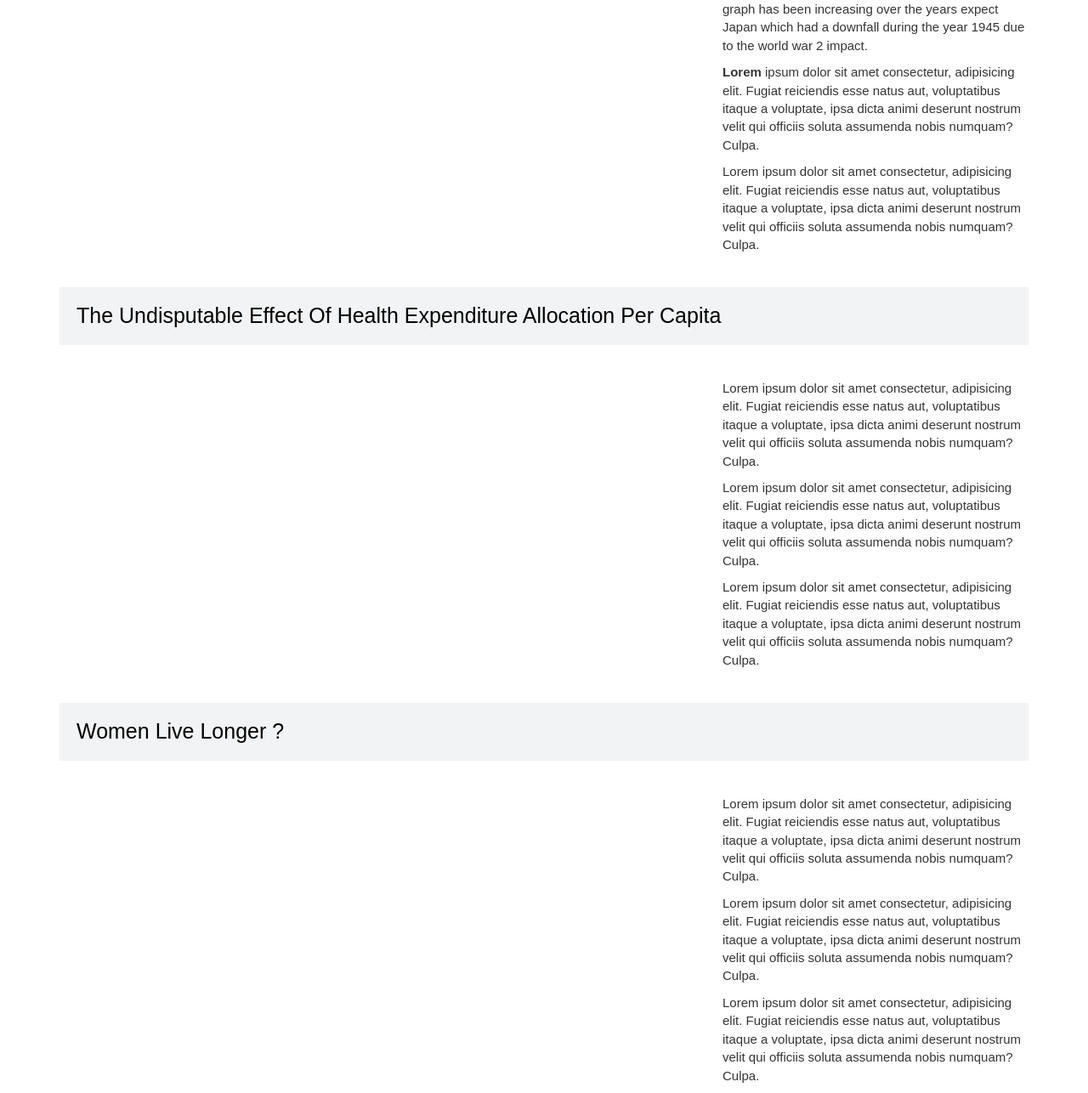
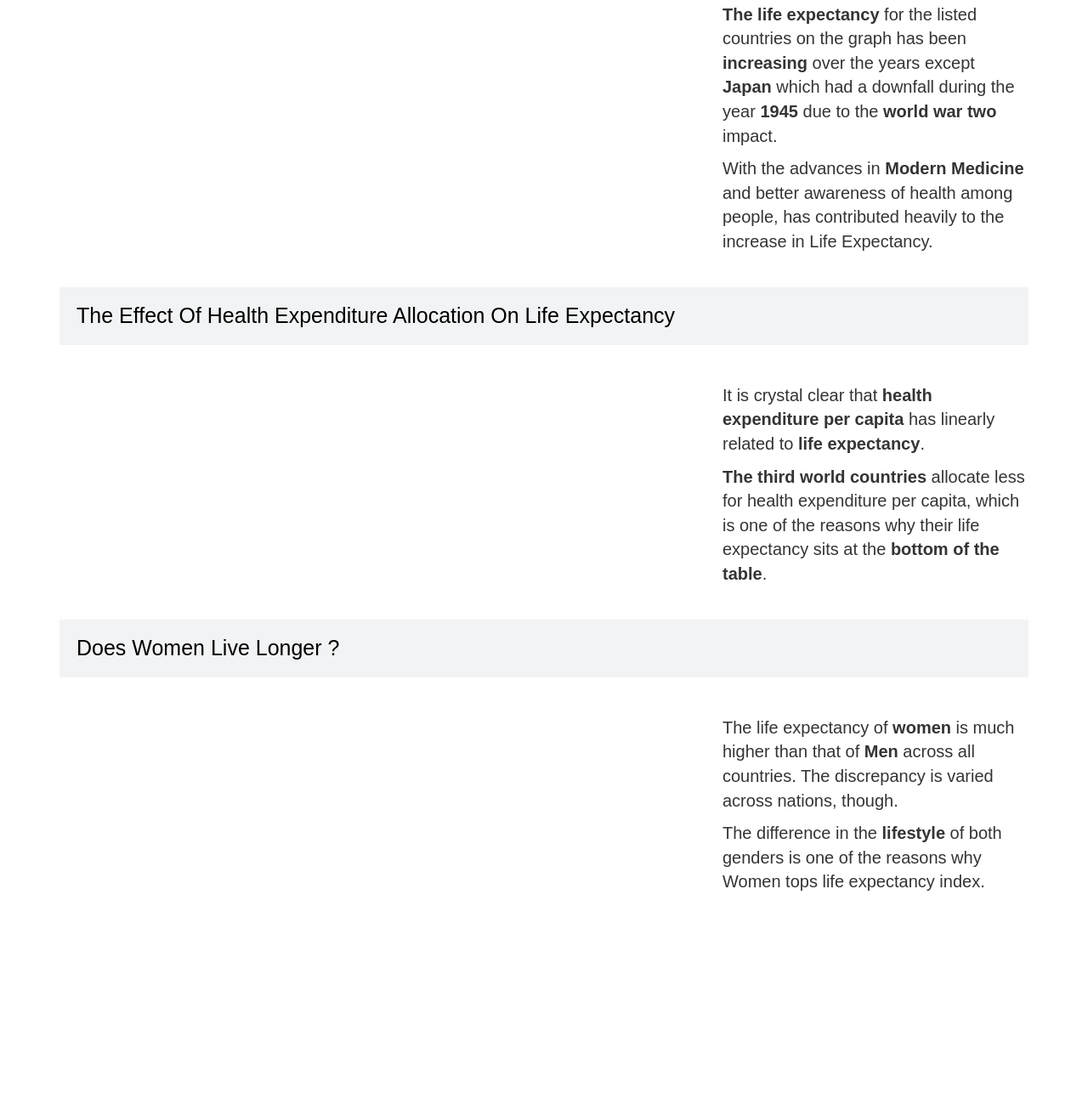
Before and after one commit to abinjohn1/Life-Expectancy-Around-The-World, a plain HTML site: page Vega_lite/index.html in a window 1280 px wide. Shown: the part 450-1736 px from the top of the page at 85% size. After the commit the page ends 1512 px from the top, so only its background shows below. Drawn offline with nearby package versions, Linux system fonts and the light colour scheme; a script that the page names is missing.

Commit message:
Update index.html

```diff
--- a/Vega_lite/index.html
+++ b/Vega_lite/index.html
@@ -55,8 +55,8 @@
         }
 
         .p_text {
-            font-size: 15px;
-            margin-top: 20px;
+            font-size: 20px;
+            margin-top: 25px;
             color: #090909d2;
            text-justify: auto;
         }
@@ -78,7 +78,7 @@
             <div class="row mar25">
                 <div class="col-md-12">
 				<div class="p_text" margin-top:20px;>
-				     <p>In order to access the population health, Life Expectancy is the key metric.<br>
+				     <p>In order to access the <b>population health</b>, <b>Life Expectancy</b> is the key metric.<br>
 							Furthermore, Life expectancy provides us information about the average age of death in a population.
 							 </p>
 				</div>
@@ -127,21 +127,17 @@
 				 <div class="col-md-4 col-sm-6 col-xs-12">
                     <div class="p_text">
                         <p>
-The life expectancy for the listed countries on the graph has been increasing over the years expect Japan which had a downfall during  the year 1945 due to the world war 2 impact.
+<b>The life expectancy</b> for the listed countries on the graph has been <b>increasing</b> over the years except <b>Japan</b> which had a downfall during the year <b>1945</b> due to the <b>world war two</b> impact.
 </p>
-                        <p><b>Lorem</b> ipsum dolor sit amet consectetur, adipisicing elit. Fugiat reiciendis esse natus aut,
-                            voluptatibus itaque a voluptate, ipsa dicta animi deserunt nostrum velit qui officiis soluta
-                            assumenda nobis numquam? Culpa.</p>
-                        <p>Lorem ipsum dolor sit amet consectetur, adipisicing elit. Fugiat reiciendis esse natus aut,
-                            voluptatibus itaque a voluptate, ipsa dicta animi deserunt nostrum velit qui officiis soluta
-                            assumenda nobis numquam? Culpa.</p>
+                        <p>With the advances in  <b>Modern Medicine</b> and better awareness of health among people, has contributed heavily to the increase in Life Expectancy.</p>
+
                     </div>
                 </div>
             </div>
             <div class="row mar25">
                 <div class="col-md-12">
                     <h3 class="head2">
-                        The Undisputable Effect of Health Expenditure Allocation Per Capita
+                        The Effect of Health Expenditure Allocation On Life Expectancy
                     </h3>
                 </div>
                 <div class="col-md-8 col-sm-6 col-xs-12">
@@ -159,22 +155,16 @@ The life expectancy for the listed countries on the graph has been increasing ov
                 </div>
                 <div class="col-md-4 col-sm-6 col-xs-12">
                     <div class="p_text">
-                        <p>Lorem ipsum dolor sit amet consectetur, adipisicing elit. Fugiat reiciendis esse natus aut,
-                            voluptatibus itaque a voluptate, ipsa dicta animi deserunt nostrum velit qui officiis soluta
-                            assumenda nobis numquam? Culpa.</p>
-                        <p>Lorem ipsum dolor sit amet consectetur, adipisicing elit. Fugiat reiciendis esse natus aut,
-                            voluptatibus itaque a voluptate, ipsa dicta animi deserunt nostrum velit qui officiis soluta
-                            assumenda nobis numquam? Culpa.</p>
-                        <p>Lorem ipsum dolor sit amet consectetur, adipisicing elit. Fugiat reiciendis esse natus aut,
-                            voluptatibus itaque a voluptate, ipsa dicta animi deserunt nostrum velit qui officiis soluta
-                            assumenda nobis numquam? Culpa.</p>
+                        <p>It is crystal clear that <b>health expenditure per capita</b> has linearly related to <b>life expectancy</b>.</p>
+                        <p><b>The third world countries</b> allocate less for health expenditure per capita, which is one of the reasons why their life expectancy sits at the <b>bottom of the table</b>.</p>
+
                     </div>
                 </div>
             </div>
             <div class="row mar25">
                 <div class="col-md-12">
                     <h3 class="head2">
-                        Women Live Longer ?
+                        Does Women Live Longer ?
                     </h3>
                 </div>
 
@@ -193,15 +183,8 @@ The life expectancy for the listed countries on the graph has been increasing ov
                 </div>
                 <div class="col-md-4 col-sm-6 col-xs-12">
                     <div class="p_text">
-                        <p>Lorem ipsum dolor sit amet consectetur, adipisicing elit. Fugiat reiciendis esse natus aut,
-                            voluptatibus itaque a voluptate, ipsa dicta animi deserunt nostrum velit qui officiis soluta
-                            assumenda nobis numquam? Culpa.</p>
-                        <p>Lorem ipsum dolor sit amet consectetur, adipisicing elit. Fugiat reiciendis esse natus aut,
-                            voluptatibus itaque a voluptate, ipsa dicta animi deserunt nostrum velit qui officiis soluta
-                            assumenda nobis numquam? Culpa.</p>
-                        <p>Lorem ipsum dolor sit amet consectetur, adipisicing elit. Fugiat reiciendis esse natus aut,
-                            voluptatibus itaque a voluptate, ipsa dicta animi deserunt nostrum velit qui officiis soluta
-                            assumenda nobis numquam? Culpa.</p>
+                        <p>The life expectancy of <b>women</b> is much higher than that of <b>Men</b> across all countries. The discrepancy is varied across nations, though.</p>
+                        <p>The difference in the <b>lifestyle</b> of both genders is one of the reasons why Women tops life expectancy index.</p>
                     </div>
                 </div>
 
```
